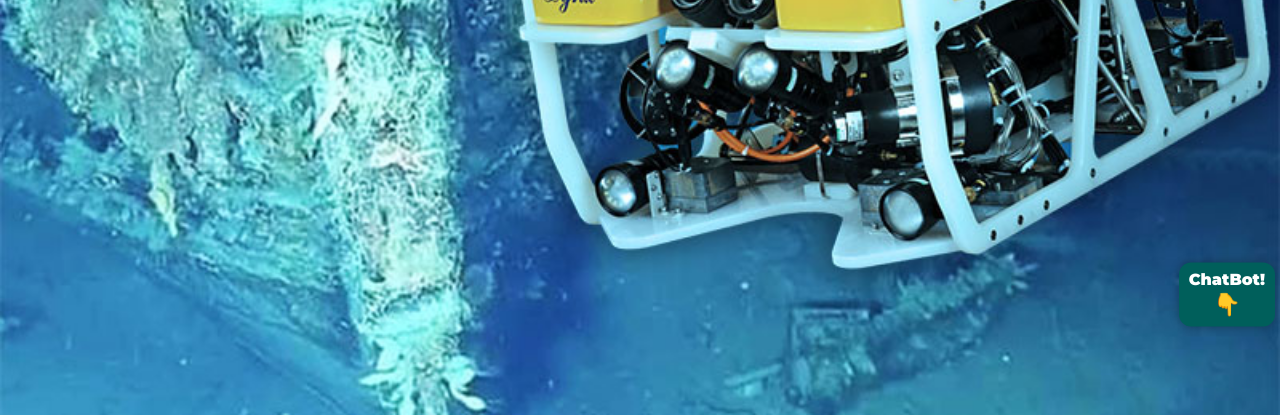
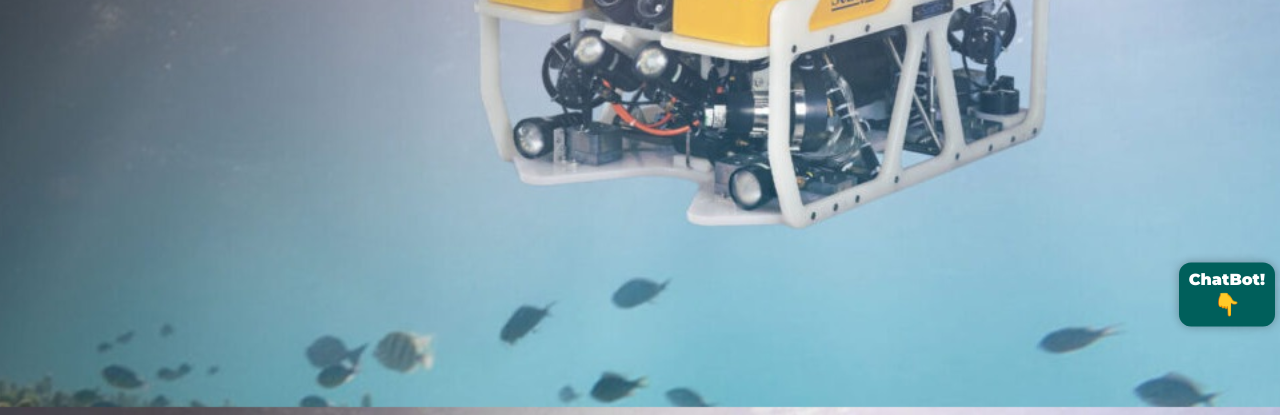
Before and after one commit to suportemanutencao/rovobservacao, a plain HTML site: page lynx.html in a window 1280 px wide. Shown: the part 393-808 px from the top of the page. Drawn offline with nearby package versions, Linux system fonts and the light colour scheme.

Commit message:
Update lynx.html

```diff
--- a/lynx.html
+++ b/lynx.html
@@ -19,7 +19,7 @@
     }
 
     body {
-      background-image: url('images/lynxfundo1.jpg');
+      background-image: url('images/lynxfundo2.jpg');
       background-size: cover;
       background-repeat: no-repeat;
       background-position: center;
```
